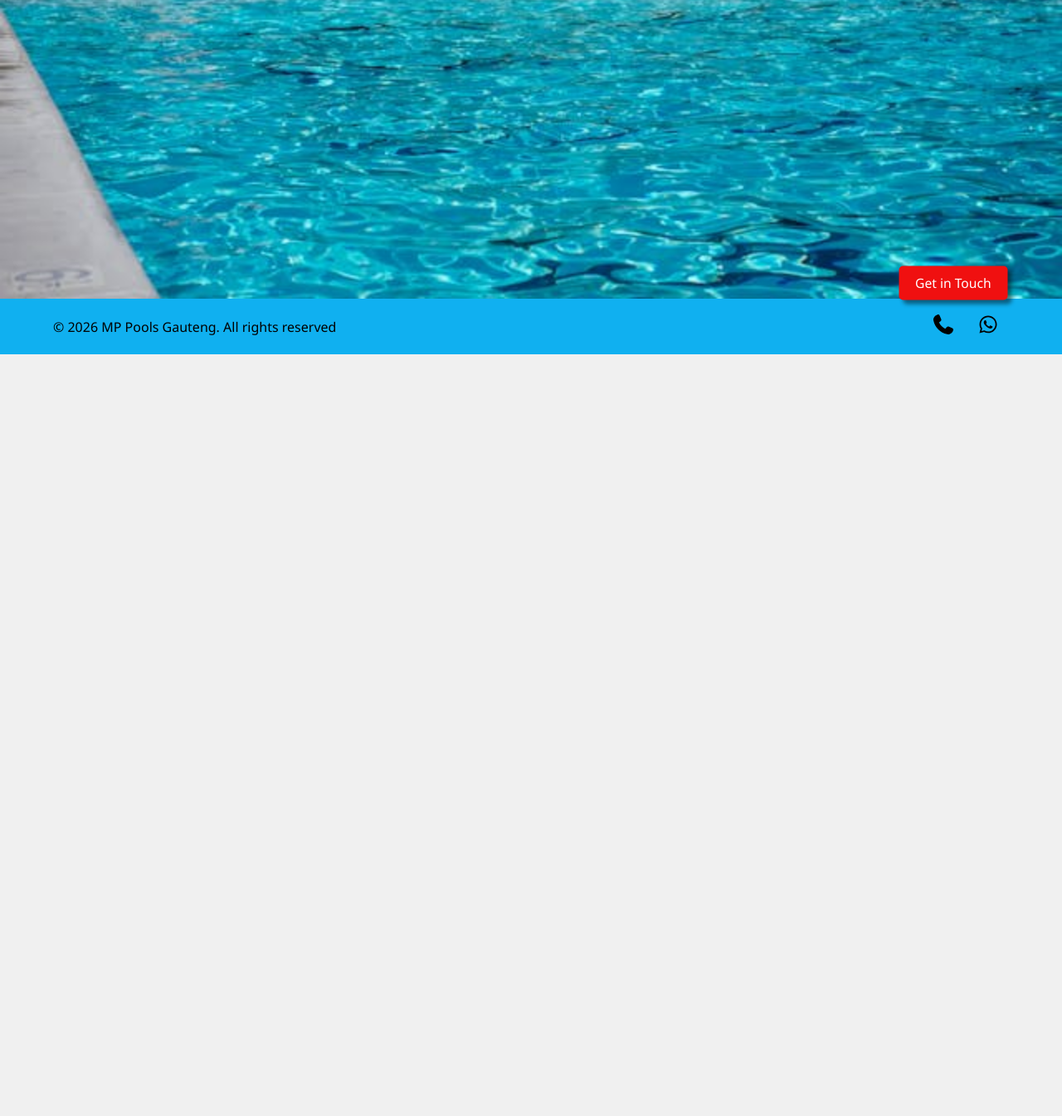
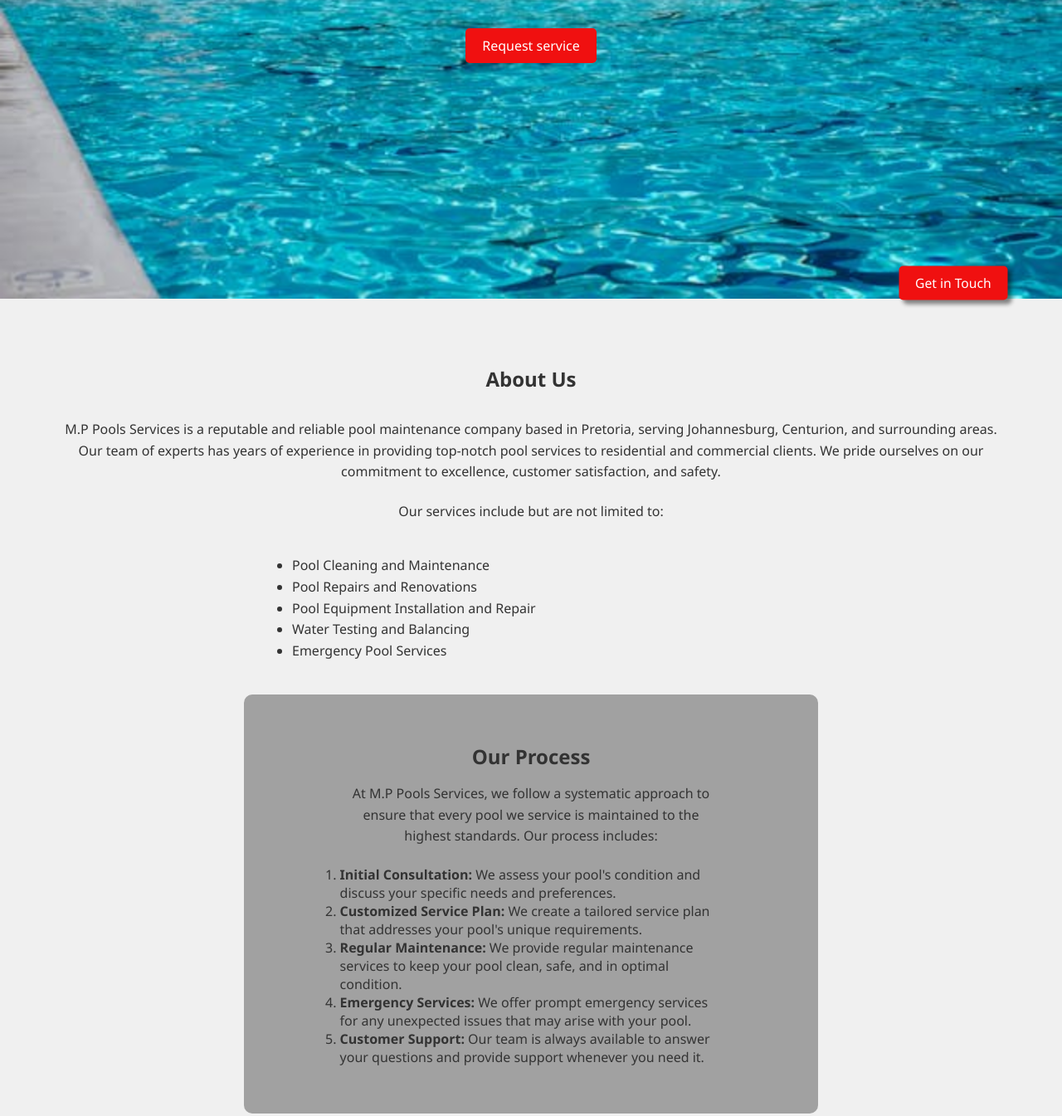
Before and after one commit to Burlington1308/mppools, a plain HTML site: page about.html in a window 1280 px wide. Shown: the part 280-1625 px from the top of the page at 83% size. Before the commit the page ends 800 px from the top, so only its background shows below. Drawn offline with Linux system fonts and the light colour scheme.

Commit message:
about page

```diff
--- a/about.css
+++ b/about.css
@@ -0,0 +1,48 @@
+.main {
+    width: 100%;
+    padding-left: 5%;
+    padding-right: 5%;
+    padding-top: 5rem;
+    color: #333;
+    padding-bottom: 5rem;
+}
+
+.main h1 {
+    text-align: center;
+    padding-bottom: 2rem;
+}
+
+.main p {
+    line-height: 1.6;
+    text-align: center;
+}
+
+.main ul {
+    margin-left: 25%;
+    padding-top: 5vh;
+    padding-bottom: 5vh;
+}
+
+.main ul li {
+    line-height: 1.6;
+}
+
+.main .process {
+    width: 60%;
+    margin-left: auto;
+    margin-right: auto;
+    background: #a1a1a1;
+    opacity: 1;
+    padding: 5% 10%;
+    border-radius: 10px;
+}
+
+.main .process h2 {
+    padding-bottom: 2vh;
+    text-align: center;
+}
+
+.main .process p {
+    line-height: 1.6;
+    text-align: center;
+}
--- a/about.html
+++ b/about.html
@@ -5,6 +5,8 @@
     <meta name="viewport" content="width=device-width, initial-scale=1.0">
     <link rel="stylesheet" href="styles.css">
     <link rel="stylesheet" href="mobile.css">
+    <link rel="stylesheet" href="about.css">
+    <link rel="icon" href="images/12145278435016082086.jpg">
     <title>About Us</title>
 </head>
 <body>
@@ -27,11 +29,57 @@
                 <a href="contact.html" class="nav-contact">Contact</a>
             </li>
         </nav>
+
+        <h1>Gauteng's Premier Pool Experts</h1>
+        <h2>Quality Pool Services without breaking the bank</h2>
+
+        <a href="contact.html" class="hero-contact">Request service</a>
     </section>
 
     <div class="floating-contact">
         <a href="contact.html">Get in Touch</a>
     </div>
+
+    <section class="main">
+        <h1>About Us</h1>
+
+        <p>
+            M.P Pools Services is a reputable and reliable pool
+            maintenance company based in Pretoria, serving Johannesburg,
+            Centurion, and surrounding areas. Our team of experts has
+            years of experience in providing top-notch pool services to
+            residential and commercial clients. We pride ourselves on our
+            commitment to excellence, customer satisfaction, and safety.
+        </p>
+
+        <br/>
+
+        <p>
+            Our services include but are not limited to:
+        </p>
+        <ul>
+            <li>Pool Cleaning and Maintenance</li>
+            <li>Pool Repairs and Renovations</li>
+            <li>Pool Equipment Installation and Repair</li>
+            <li>Water Testing and Balancing</li>
+            <li>Emergency Pool Services</li>
+        </ul>
+
+        <div class="process">
+            <h2>Our Process</h2>
+            <p>
+                At M.P Pools Services, we follow a systematic approach to ensure that every pool we service is maintained to the highest standards. Our process includes:
+            </p>
+            <br/>
+            <ol>
+                <li><strong>Initial Consultation:</strong> We assess your pool's condition and discuss your specific needs and preferences.</li>
+                <li><strong>Customized Service Plan:</strong> We create a tailored service plan that addresses your pool's unique requirements.</li>
+                <li><strong>Regular Maintenance:</strong> We provide regular maintenance services to keep your pool clean, safe, and in optimal condition.</li>
+                <li><strong>Emergency Services:</strong> We offer prompt emergency services for any unexpected issues that may arise with your pool.</li>
+                <li><strong>Customer Support:</strong> Our team is always available to answer your questions and provide support whenever you need it.</li>
+            </ol>
+        </div>
+    </section>
 
     <footer>
         <p>© 2026 MP Pools Gauteng. All rights reserved</p>
```
Also changed, not shown: images/IMG-20260521-WA0038.jpg (added), images/IMG-20260521-WA0039.jpg (added).
